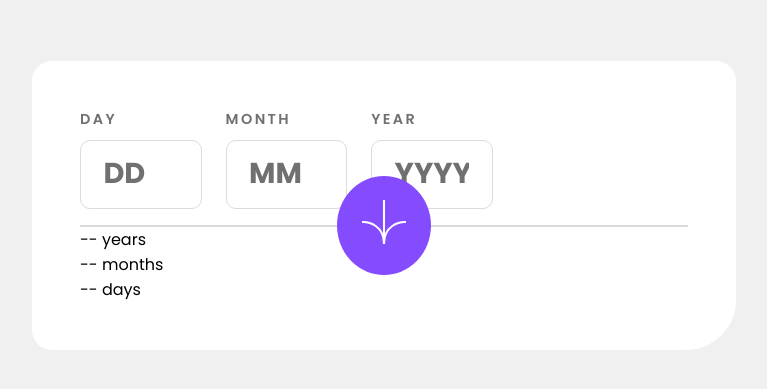
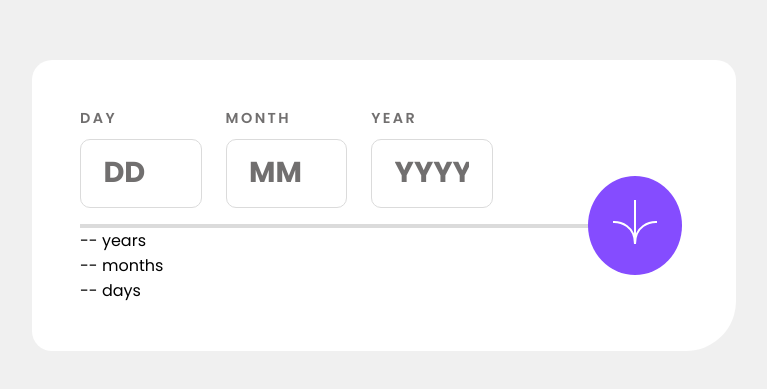
Before and after one commit to Clipzorama/Age-Calculator-App, a plain HTML site: page index.html in a window 1280 px wide. Shown: the part 195-584 px from the top of the page, without its empty margins (256-1023 px from the left). Drawn offline with Linux system fonts and the light colour scheme.

Commit message:
updated index.css

```diff
--- a/index.css
+++ b/index.css
@@ -94,13 +94,15 @@ body {
     justify-content: center;
     align-items: center;
     width: 100%;
+    padding-right: 3.3rem;
 }
 
 .line {
     position: relative;
-    height: 2px;
+    height: 4px;
     background-color: var(--Light-grey);
     width: 100%;
+
 }
 
 .arrow-container {
@@ -108,4 +110,5 @@ body {
     background-color: var(--Purple);
     border-radius: 50%;
     padding: 1.5rem;
+    right: 1%;
 }
```
